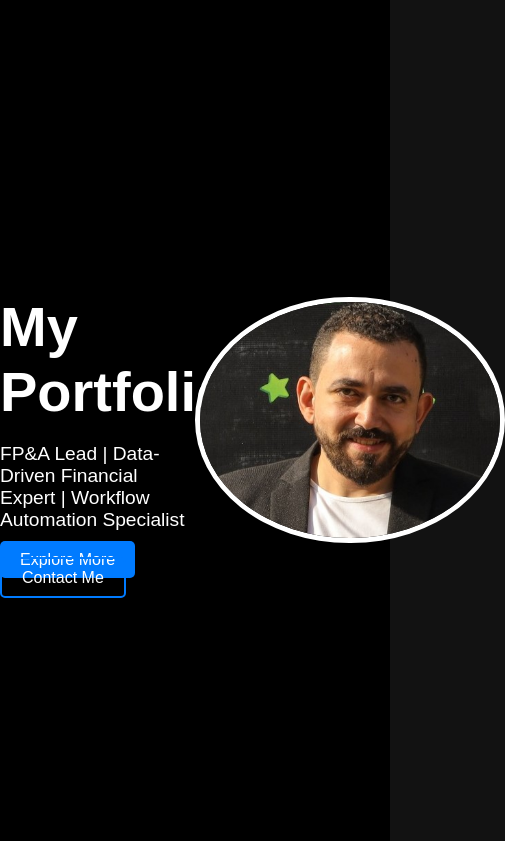
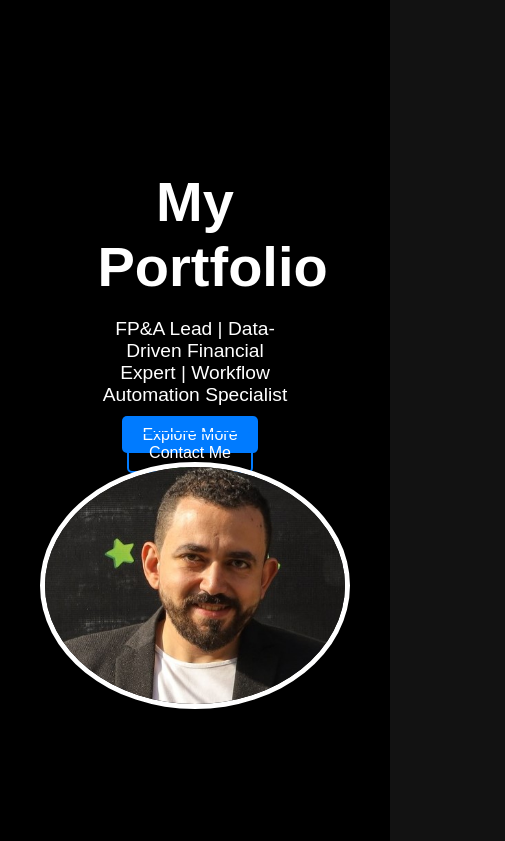
Before and after one commit to ali-adawy/Ali-Adawy-s-Portfolio, a plain HTML site: page index.html in a window 390 px wide. Shown: the top 841 px of the page, 505 px wide, since content can reach past the window. Drawn offline with Linux system fonts and the light colour scheme.

Commit message:
Update style.css

```diff
--- a/style.css
+++ b/style.css
@@ -37,6 +37,7 @@ header {
 
 .hero .content {
     max-width: 50%;
+    padding-right: 30px; /* Pushes the title and description to the right */
 }
 
 .hero h1 {
@@ -63,10 +64,15 @@ header {
     border: 2px solid #007BFF;
 }
 
+.hero .hero-image {
+    margin-left: -20px; /* Moves the image slightly to the left */
+}
+
 .hero .hero-image img {
     max-width: 300px;
     border-radius: 50%;
     border: 5px solid #fff;
+    box-shadow: 0px 4px 6px rgba(0, 0, 0, 0.5);
 }
 
 /* Section Styles */
@@ -129,6 +135,19 @@ section h2 {
 
 /* Ensure responsiveness */
 @media (max-width: 768px) {
+    .hero {
+        flex-direction: column;
+        text-align: center;
+    }
+
+    .hero .content {
+        padding-right: 0;
+    }
+
+    .hero .hero-image {
+        margin-left: 0;
+    }
+
     .project {
         flex-direction: column;
         text-align: center;
```
